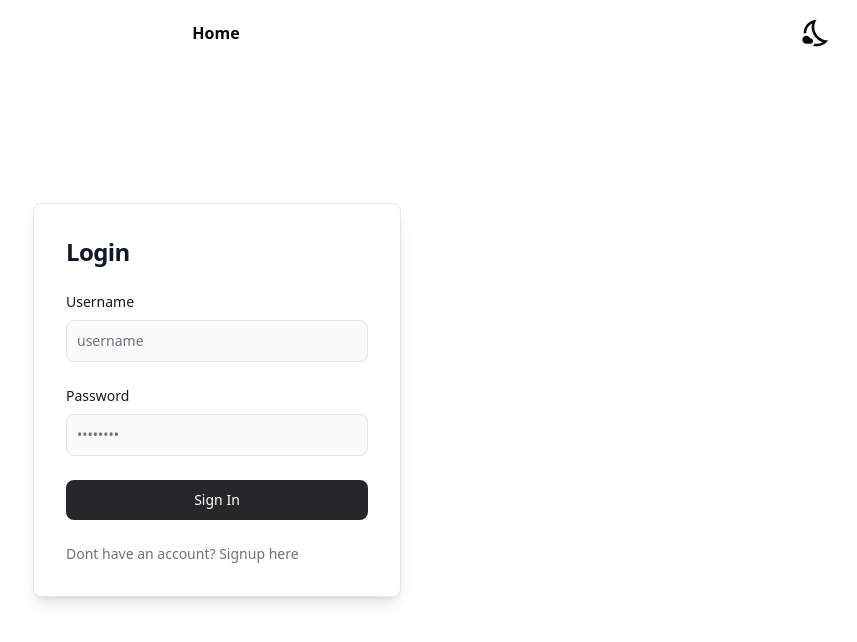
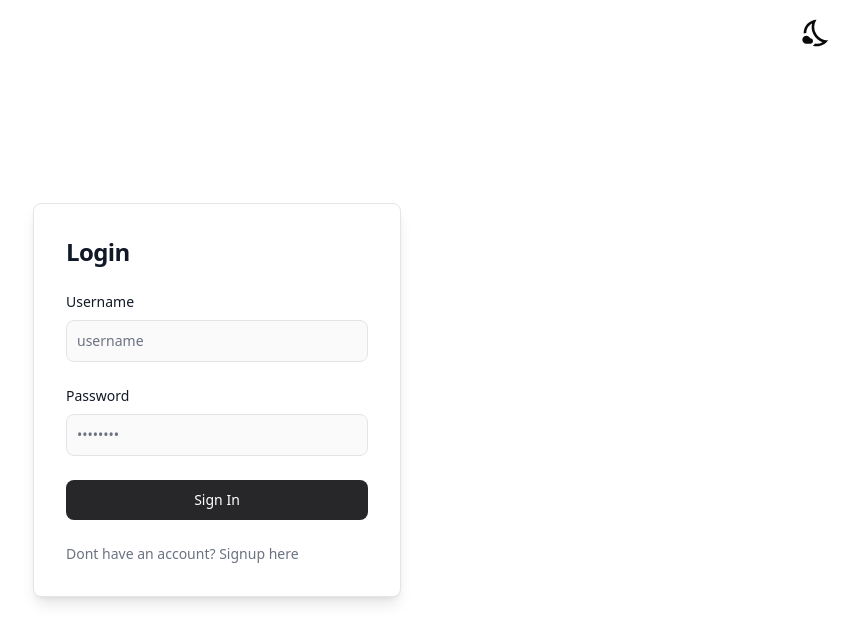
Before and after one commit to devlohar7002/threads-clone, a React (Vite) app in the folder threads-client/: page /auth in a window 1280 px wide. Shown: the top 642 px of the page, without its empty margins (423-1280 px from the left). Built offline with nearby package versions, Linux system fonts and the light colour scheme; what @radix-ui/themes would draw is missing.

Commit message:
fix current page atom

```diff
--- a/threads-client/src/atoms/currentPageAtom.js
+++ b/threads-client/src/atoms/currentPageAtom.js
@@ -2,7 +2,7 @@ import { atom } from "recoil";
 
 const currentPageAtom = atom({
     key: 'currentPageAtom',
-    default: 'Home'
+    default: ""
 })
 
 export default currentPageAtom
```
